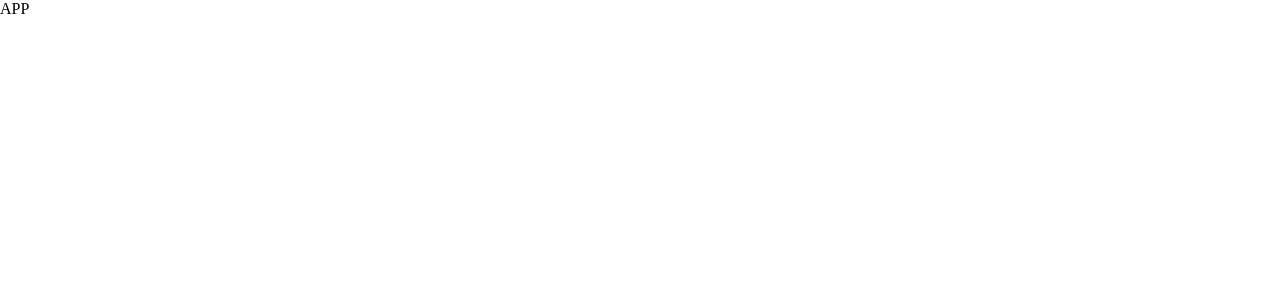
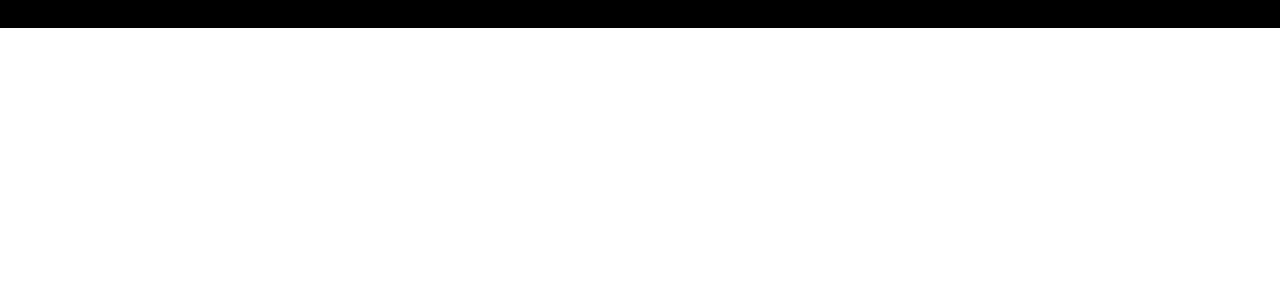
Before and after one commit to tikaps/youtube-clone, a React (Create React App) app: page / in a window 1280 px wide. Shown: the top 300 px of the page. Built offline with nearby package versions, Linux system fonts and the light colour scheme.

Commit message:
new jsx file

```diff
--- a/src/App.js
+++ b/src/App.js
@@ -1,7 +1,23 @@
-import React from "react";
+import { BrowserRouter, Routes, Route } from "react-router-dom";
+import { Box } from "@mui/material";
+import Navbar from "./components/Navbar";
+import { Feed } from "@mui/icons-material";
+import VideoDetail from "./components/VideoDetail.jsx";
+import ChannelDetail from "./components/ChannelDetail";
+import SearchFeed from "./components/SearchFeed";
 
-const App = () => {
-  return <div>APP</div>;
-};
+const App = () => (
+  <BrowserRouter>
+    <Box sx={{ backgroundColor: "#000" }}>
+      <Navbar />
+      <Routes>
+        <Route path="/" exact element={<Feed />} />
+        <Route path="/video/:id" element={<VideoDetail />} />
+        <Route path="/channel/:id" element={<ChannelDetail />} />
+        <Route path="/search/:searchTerm" element={<SearchFeed />} />
+      </Routes>
+    </Box>
+  </BrowserRouter>
+);
 
 export default App;
--- /dev/null
+++ b/src/components/ChannelDetail.jsx
@@ -0,0 +1,11 @@
+import React from 'react'
+
+const ChannelDetail = () => {
+  return (
+    <div>
+
+    </div>
+  )
+}
+
+export default ChannelDetail
--- /dev/null
+++ b/src/components/Navbar.jsx
@@ -0,0 +1,11 @@
+import React from 'react'
+
+const Navbar = () => {
+  return (
+    <div>
+
+    </div>
+  )
+}
+
+export default Navbar
--- /dev/null
+++ b/src/components/SearchFeed.jsx
@@ -0,0 +1,11 @@
+import React from 'react'
+
+const SearchFeed = () => {
+  return (
+    <div>
+
+    </div>
+  )
+}
+
+export default SearchFeed
--- /dev/null
+++ b/src/components/VideoDetail.jsx
@@ -0,0 +1,11 @@
+import React from 'react'
+
+const VideoDetail = () => {
+  return (
+    <div>
+
+    </div>
+  )
+}
+
+export default VideoDetail
```
Also changed, not shown: src/components/Feed.jsx (added, +11 -0 lines).
